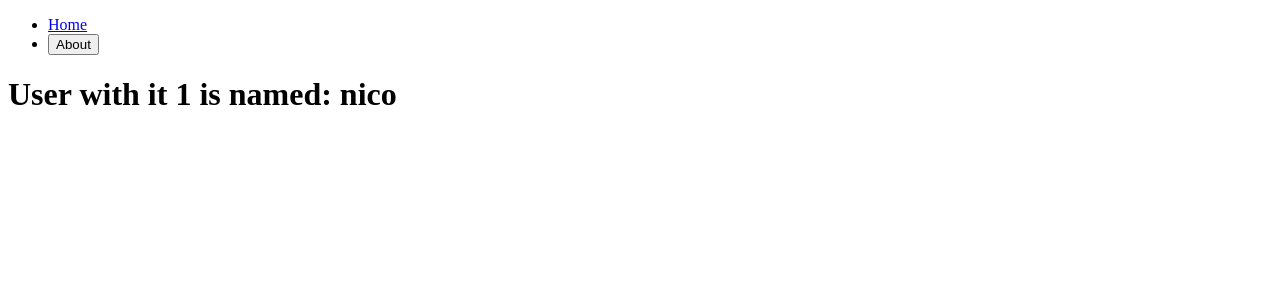
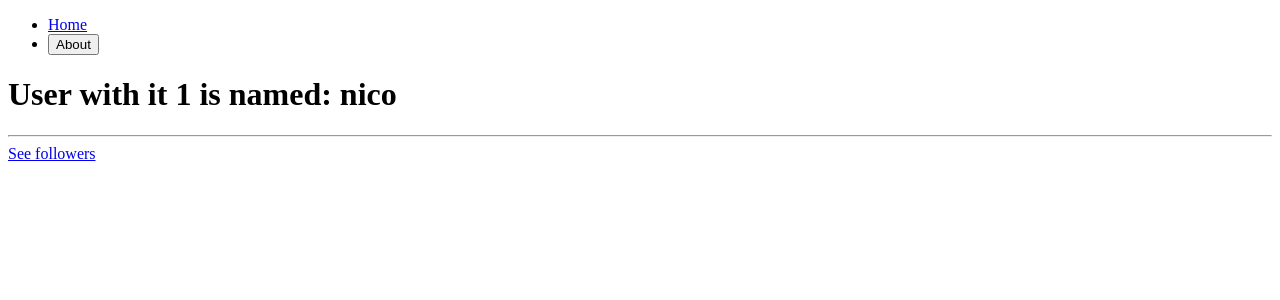
Before and after one commit to kyumin1227/React-Redux, a React (Vite) app in the folder react_router/: page /users/1 in a window 1280 px wide. Shown: the top 300 px of the page. Built offline with nearby package versions, Linux system fonts and the light colour scheme.

Commit message:
Test: Outlet in Outlet

```diff
--- /dev/null
+++ b/react_router/src/screens/users/Followers.tsx
@@ -0,0 +1,5 @@
+function Followers() {
+  return <h1>Followers</h1>;
+}
+
+export default Followers;
--- a/react_router/src/screens/users/User.tsx
+++ b/react_router/src/screens/users/User.tsx
@@ -1,13 +1,18 @@
-import { useParams } from "react-router-dom";
+import { Link, Outlet, useParams } from "react-router-dom";
 import { users } from "../../db";
 
 function User() {
   const { userId } = useParams();
 
   return (
-    <h1>
-      User with it {userId} is named: {users[Number(userId) - 1].name}
-    </h1>
+    <div>
+      <h1>
+        User with it {userId} is named: {users[Number(userId) - 1].name}
+      </h1>
+      <hr />
+      <Link to="followers">See followers</Link>
+      <Outlet />
+    </div>
   );
 }
 
```
Also changed, not shown: react_router/src/Router.tsx (+7 -0 lines).
